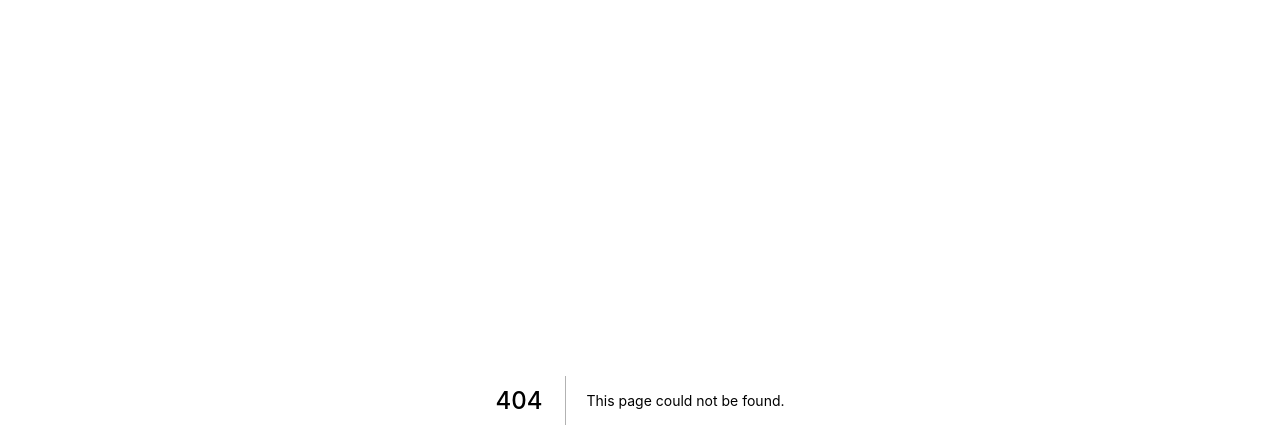
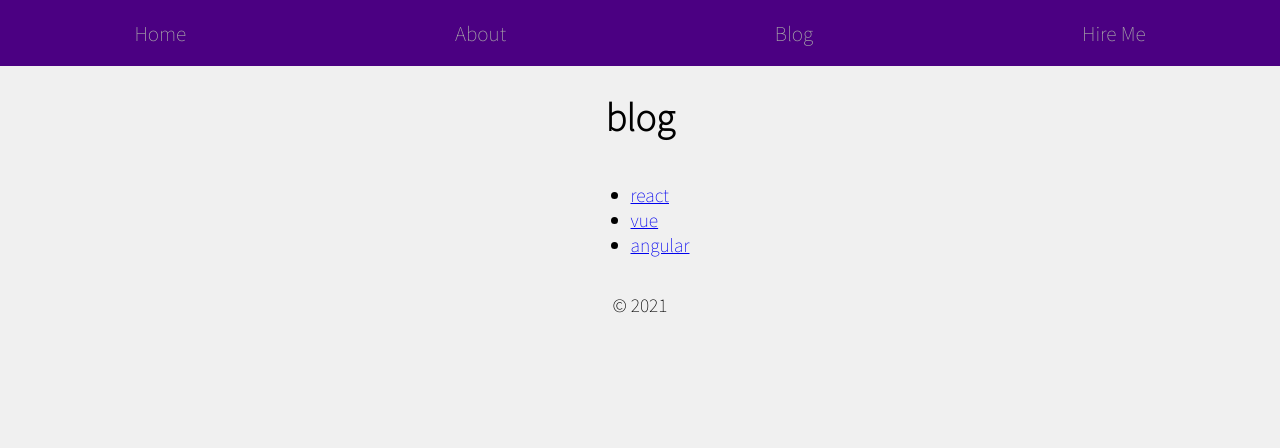
Before and after one commit to newt0/portfolio-next, a Next.js app: page /blog in a window 1280 px wide. Before the commit this address had no page. Shown: the top 448 px of the page. Built offline with nearby package versions, Linux system fonts and the light colour scheme; a small style sheet from the web is missing.

Commit message:
add: dynamic page with query params

```diff
--- a/components/Layout.js
+++ b/components/Layout.js
@@ -23,6 +23,9 @@
         </Link>
         <Link href="/about">
           <a>About</a>
+        </Link>
+        <Link href="/blog">
+          <a>Blog</a>
         </Link>
         <Link href="hireme">
           <a>Hire Me</a>
--- /dev/null
+++ b/pages/blog.js
@@ -0,0 +1,20 @@
+import Layout from "../components/Layout";
+import Link from "next/link";
+
+const PostLink = ({ title }) => (
+  <li>
+    <Link href={`/post?title=${title}`}>
+      <a>{title}</a>
+    </Link>
+  </li>
+);
+
+export default () => (
+  <Layout title="blog">
+    <ul>
+      <PostLink title="react" />
+      <PostLink title="vue" />
+      <PostLink title="angular" />
+    </ul>
+  </Layout>
+);
```
Also changed, not shown: pages/post.js (added, +9 -0 lines).
